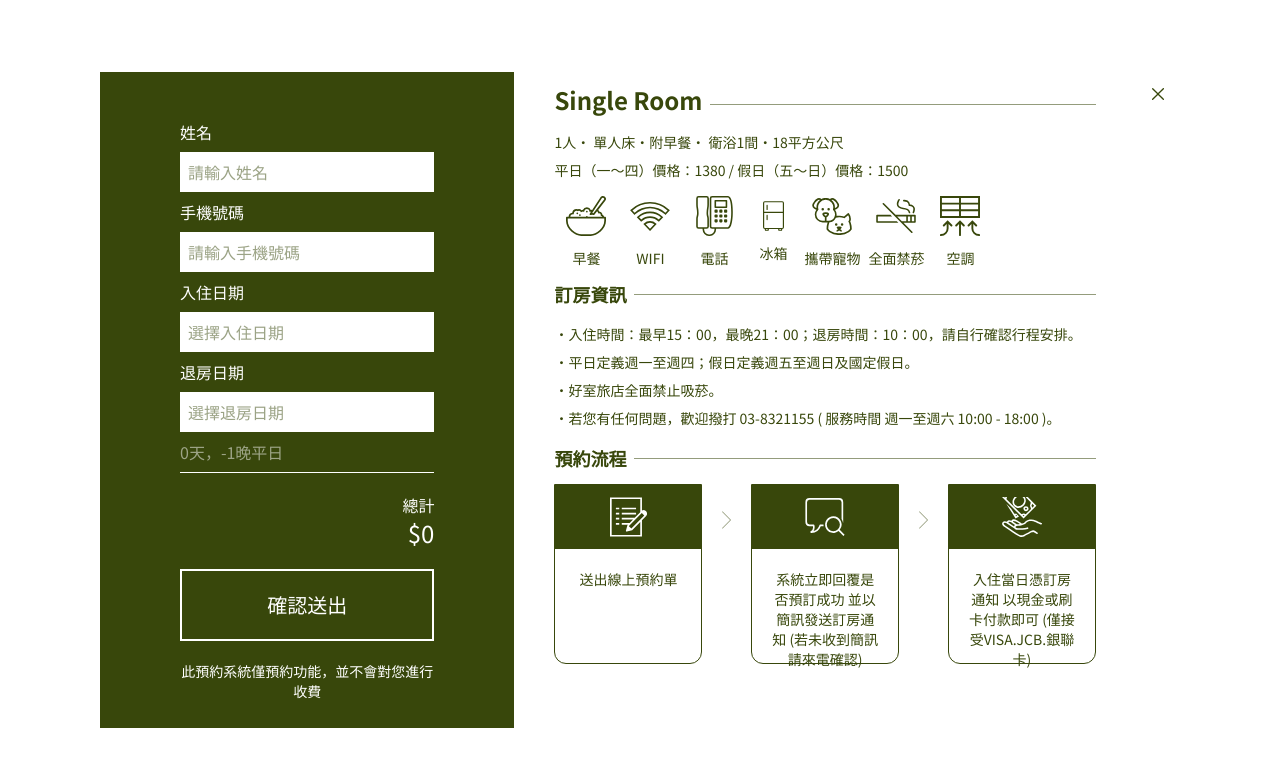
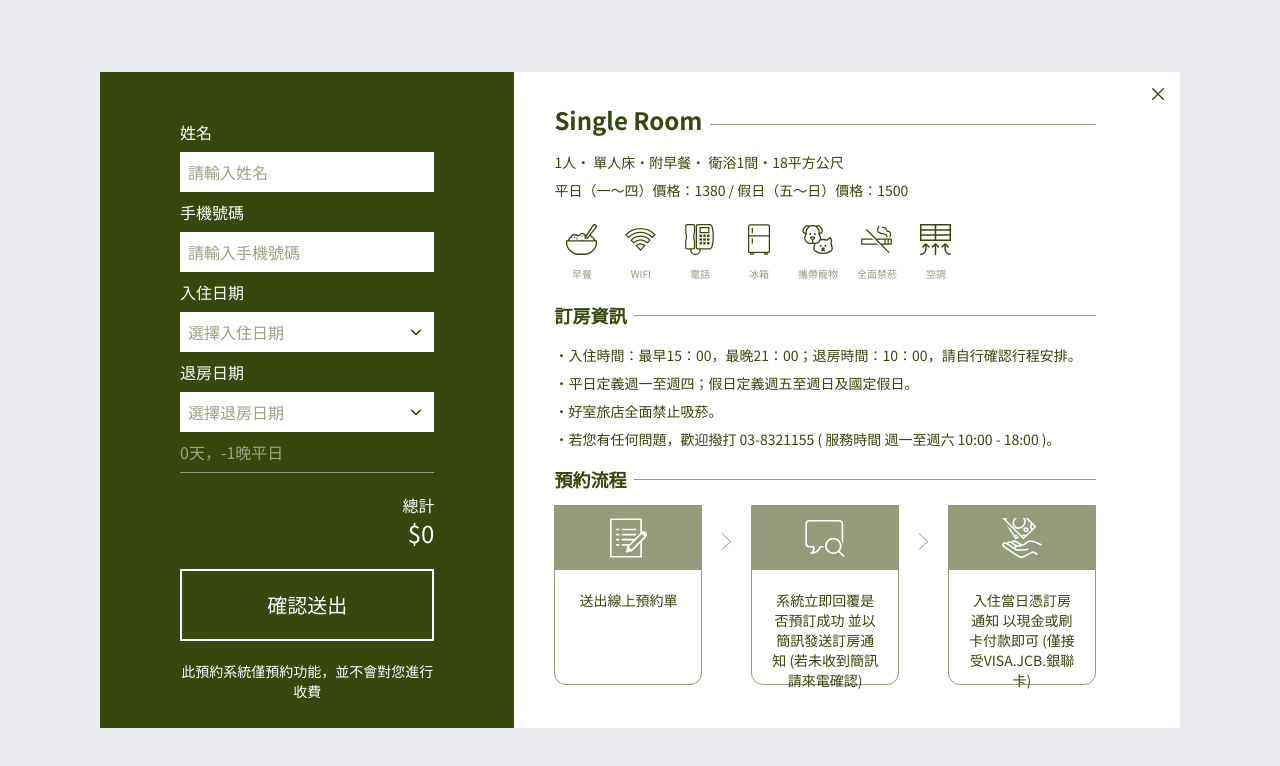
Before and after one commit to iamlouxu/hotel-web, a React (Vite) app: page /checkout in a window 1280 px wide. Shown: the top 766 px of the page. Built offline with nearby package versions, Linux system fonts and the light colour scheme.

Commit message:
update:update checkout page style and add form icon

```diff
--- a/src/pages/Checkout.jsx
+++ b/src/pages/Checkout.jsx
@@ -17,6 +17,25 @@ const Title = ({ fontSize, title, isBigger = false }) => {
   );
 };
 
+const DropdownArrow = ({ color = "#444", size = 24 }) => (
+  <svg
+    width={size}
+    height={size}
+    viewBox="0 0 24 24"
+    style={{ pointerEvents: "none", display: "block" }}
+    fill="none"
+    xmlns="http://www.w3.org/2000/svg"
+  >
+    <path
+      d="M7 10l5 5 5-5"
+      stroke={color}
+      strokeWidth="2"
+      strokeLinecap="round"
+      strokeLinejoin="round"
+    />
+  </svg>
+);
+
 const ReserveFlowCard = () => {
   return (
     <div className="flex flex-row w-full items-start h-full">
@@ -25,8 +44,8 @@ const ReserveFlowCard = () => {
 
         return (
           <React.Fragment key={flow.id}>
-            <div className="flex flex-col justify-start  max-w-[300px] w-full border border-[#38470B] rounded-b-xl h-[180px]">
-              <div className="w-full py-3 bg-[#38470B] flex justify-center">
+            <div className="flex flex-col justify-start  max-w-[300px] w-full border border-[#949C7C] rounded-b-xl h-[180px]">
+              <div className="w-full py-3 bg-[#949C7C] flex justify-center">
                 <img
                   className="max-w-[40px] aspect-square object-contain w-full"
                   src={flow.img}
@@ -122,6 +141,7 @@ const Form = ({ setReserveSuccess, setReserveFail }) => {
         {errors.phoneNumber && (
           <p className="text-gray-300">{errors.phoneNumber.message}</p>
         )}
+        <div className="relative flex flex-col">
           <label htmlFor="checkIn" className="py-2">
             入住日期
           </label>
@@ -130,6 +150,7 @@ const Form = ({ setReserveSuccess, setReserveFail }) => {
             name="checkIn"
             control={control}
             render={({ field }) => (
+              <>
                 <DatePicker
                   className="bg-white text-[#38470B] p-2 w-full"
                   placeholderText="選擇入住日期"
@@ -145,11 +166,17 @@ const Form = ({ setReserveSuccess, setReserveFail }) => {
                   }}
                   dateFormat="yyyy-MM-dd"
                 />
+                <div className="absolute top-3/4 right-2 transform -translate-y-1/2">
+                  <DropdownArrow color="#38470B" size={20} />
+                </div>
+              </>
             )}
           />
+        </div>
         {errors.checkIn && (
           <p className="text-gray-300">{errors.checkIn.message}</p>
         )}
+        <div className="relative flex flex-col">
           <label htmlFor="checkOut" className="py-2">
             退房日期
           </label>
@@ -163,6 +190,7 @@ const Form = ({ setReserveSuccess, setReserveFail }) => {
                 (checkIn && value > checkIn) || "退房日期必須晚於入住日期",
             }}
             render={({ field }) => (
+              <>
                 <DatePicker
                   className="bg-white text-[#38470B] p-2 w-full"
                   placeholderText="選擇退房日期"
@@ -172,15 +200,20 @@ const Form = ({ setReserveSuccess, setReserveFail }) => {
                   minDate={checkIn}
                   disabled={!checkIn}
                 />
+                <div className="absolute top-3/4 right-2 transform -translate-y-1/2">
+                  <DropdownArrow color="#38470B" size={20} />
+                </div>
+              </>
             )}
           />
+        </div>
         {errors.checkOut && (
           <p className="text-gray-300">{errors.checkOut.message}</p>
         )}
         <p className="py-2 opacity-50">
           {nights}天，{nights - 1}晚平日
         </p>
-        <hr />
+        <hr className="text-[#949C7C]" />
         <div className="flex flex-col items-end py-5">
           <p className="block">總計</p>
           <h2 className="block text-2xl">
@@ -255,11 +288,15 @@ const Checkout = ({ setIsBooking }) => {
   };
 
   return (
-    <div className="fixed bg-white/50 inset-0 z-50 flex items-center justify-center">
+    <div
+      className="fixed bg-gray-200/80 inset-0 z-50 flex items-center justify-center"
+      onClick={handleClose}
+    >
       <div
         className={`absolute inset-0 ${
           reserveSuccess ? "bg-[#38470B]" : "bg-white"
         } mx-25 my-18 flex flex-row`}
+        onClick={(e) => e.stopPropagation()}
       >
         {reserveSuccess ? (
           <ReserveResult reserveFail={reserveFail} />
@@ -272,7 +309,7 @@ const Checkout = ({ setIsBooking }) => {
               />
             </div>
             <div className="w-3/5 text-[#38470B] text-sm px-10">
-              <div className="flex flex-col">
+              <div className="flex flex-col pt-5">
                 <Title
                   fontSize="text-2xl"
                   title={roomData[0].name}
@@ -286,7 +323,7 @@ const Checkout = ({ setIsBooking }) => {
                     </p>
                   );
                 })}
-                <div className="flex flex-row">
+                <div className="flex flex-row gap-1 py-2">
                   {roomData[0].image.map((image) => {
                     return (
                       <div
@@ -294,11 +331,11 @@ const Checkout = ({ setIsBooking }) => {
                         className="flex flex-col justify-center"
                       >
                         <img
-                          className="iconImg block"
+                          className="iconImg w-[55px] block"
                           src={image.url}
                           alt={image.name}
                         />
-                        <p className="text-center text-sm block">
+                        <p className="text-center text-[#949C7C] text-[10px] block">
                           {image.name}
                         </p>
                       </div>
```
Lines whose indentation alone changed are shown as unchanged.
